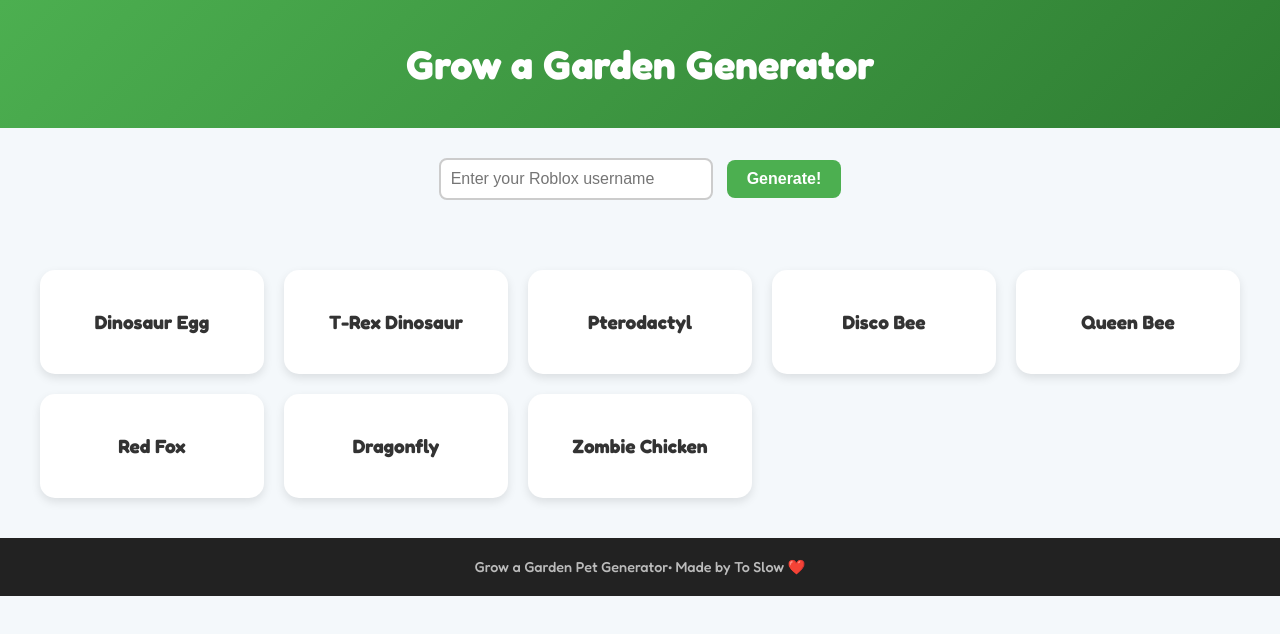
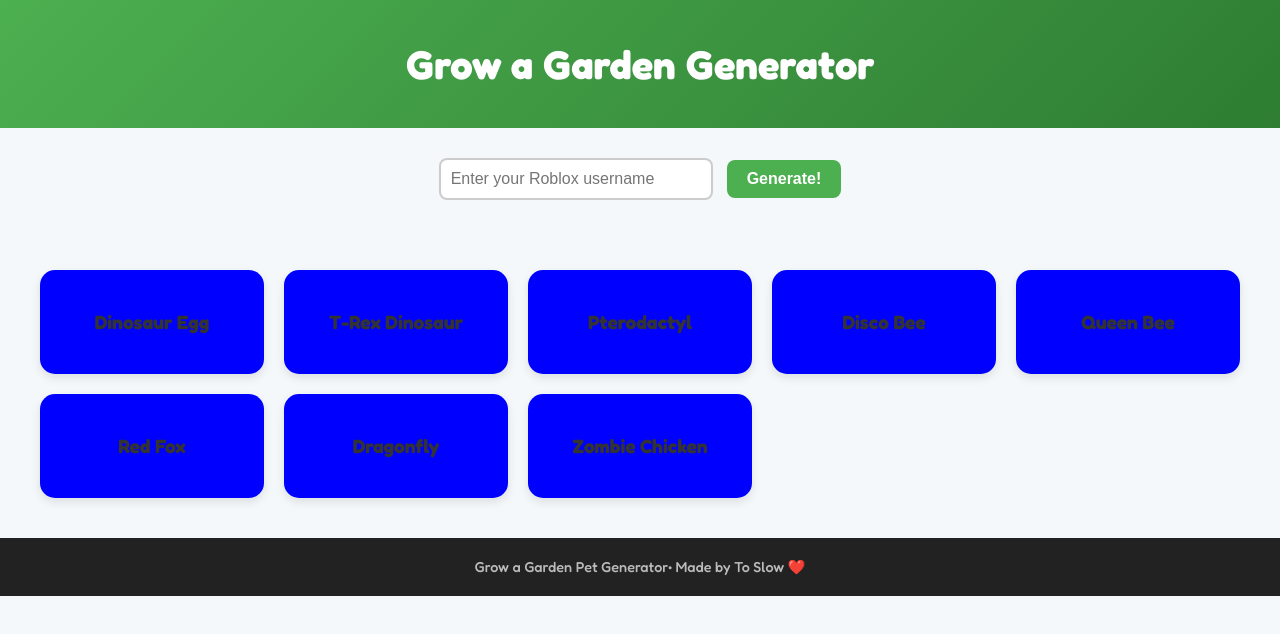
Before and after one commit to unknownuserhakerman-cmyk/GrowaGarden-Generator, a plain HTML site: page index.html in a window 1280 px wide. Drawn offline with Linux system fonts and the light colour scheme.

Commit message:
Update index.html

```diff
--- a/index.html
+++ b/index.html
@@ -54,7 +54,7 @@
       padding: 40px;
     }
     .card {
-      background: white;
+      background: Blue;
       border-radius: 15px;
       box-shadow: 0 4px 10px rgba(0,0,0,0.1);
       padding: 40px 20px;
```
